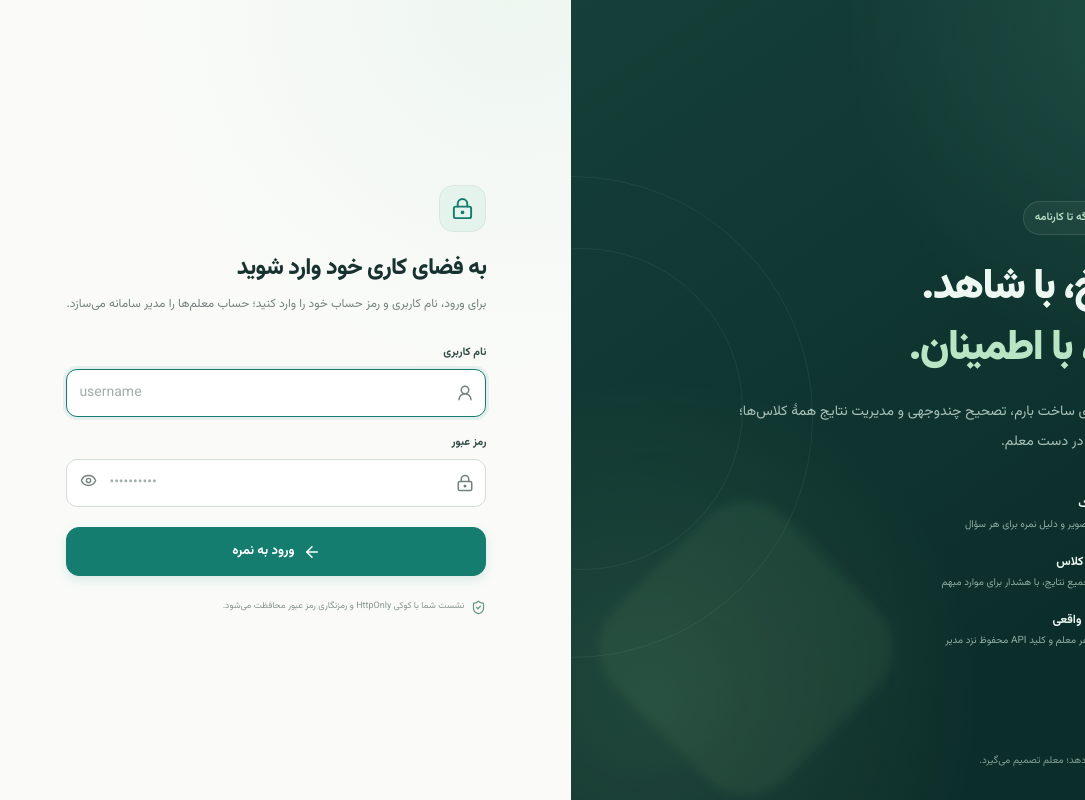
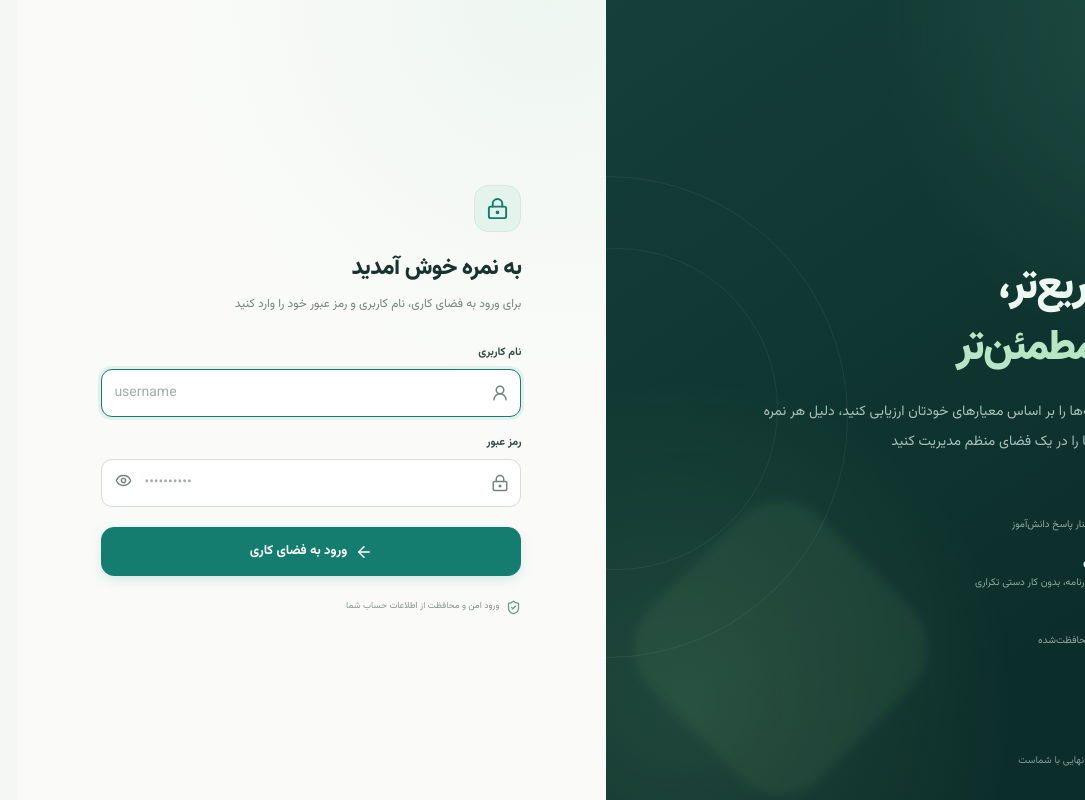
Before and after one commit to animocomics/animation, a Next.js app: page /login in a window 1280 px wide. Shown: the whole page, without its empty margins (195-1280 px from the left). Built offline with nearby package versions, Linux system fonts and the light colour scheme; no server answers.

Commit message:
Refine Persian login page copy
Co-authored-by: arena-agent <297053741+arena-agent@users.noreply.github.com>

```diff
--- a/app/globals.css
+++ b/app/globals.css
@@ -84,7 +84,6 @@ input[type="number"] { font-variant-numeric: tabular-nums; }
   transform: rotate(-3deg); box-shadow: inset 0 0 0 1px rgba(255,255,255,0.35);
 }
 .brand-name { font-size: 27px; line-height: 1; font-weight: 850; letter-spacing: -1px; }
-.brand-dot { color: #9ddab9; }
 .sidebar-close { display: none !important; color: white !important; }
 .workspace-switcher {
   display: flex; align-items: center; gap: 10px; padding: 11px 10px;
--- a/components/app-shell.tsx
+++ b/components/app-shell.tsx
@@ -49,7 +49,7 @@ export function AppShell({ children }: { children: ReactNode }) {
       {mobileOpen && <button className="sidebar-overlay" aria-label="بستن منو" onClick={() => setMobileOpen(false)} />}
       <aside className={`sidebar ${mobileOpen ? "is-open" : ""}`} aria-label="ناوبری اصلی">
         <div className="brand-row">
-          <Link href="/" className="brand" aria-label="نمره، صفحهٔ اصلی"><span className="brand-mark"><CheckCheck size={25} strokeWidth={2.5} /></span><span className="brand-name">نمره<span className="brand-dot">.</span></span></Link>
+          <Link href="/" className="brand" aria-label="نمره، صفحهٔ اصلی"><span className="brand-mark"><CheckCheck size={25} strokeWidth={2.5} /></span><span className="brand-name">نمره</span></Link>
           <button className="icon-button sidebar-close" onClick={() => setMobileOpen(false)} aria-label="بستن منو"><X size={20} /></button>
         </div>
         <div className="workspace-switcher">
--- a/components/login-form.tsx
+++ b/components/login-form.tsx
@@ -12,7 +12,7 @@ export function LoginForm({ showDemoAccounts }: { showDemoAccounts: boolean }) {
 
   async function submit(event?: FormEvent) {
     event?.preventDefault();
-    if (!username.trim() || !password) { setError("نام کاربری و رمز عبور را وارد کنید."); return; }
+    if (!username.trim() || !password) { setError("لطفاً نام کاربری و رمز عبور را وارد کنید"); return; }
     setBusy(true);
     setError("");
     try {
@@ -22,10 +22,10 @@ export function LoginForm({ showDemoAccounts }: { showDemoAccounts: boolean }) {
         body: JSON.stringify({ username, password }),
       });
       const payload = await response.json() as { error?: string };
-      if (!response.ok) throw new Error(payload.error || "ورود ناموفق بود.");
+      if (!response.ok) throw new Error(payload.error || "ورود انجام نشد؛ لطفاً دوباره تلاش کنید");
       window.location.assign("/");
     } catch (reason) {
-      setError(reason instanceof Error ? reason.message : "ورود ناموفق بود.");
+      setError(reason instanceof Error ? reason.message : "ورود انجام نشد؛ لطفاً دوباره تلاش کنید");
       setBusy(false);
     }
   }
@@ -40,26 +40,26 @@ export function LoginForm({ showDemoAccounts }: { showDemoAccounts: boolean }) {
     <main className="login-page">
       <section className="login-story" aria-label="معرفی نمره">
         <div className="login-story-glow" />
-        <div className="login-brand"><span className="brand-mark"><CheckCheck size={27} /></span><span className="brand-name">نمره<span className="brand-dot">.</span></span></div>
+        <div className="login-brand"><span className="brand-mark"><CheckCheck size={27} /></span><span className="brand-name">نمره</span></div>
         <div className="login-story-content">
-          <span className="login-eyebrow"><Sparkles size={15} /> تصحیح منصف، از برگه تا کارنامه</span>
-          <h1>هر پاسخ، با شاهد.<br /><em>هر نمره، با اطمینان.</em></h1>
-          <p>فضای شخصی شما برای ساخت بارم، تصحیح چندوجهی و مدیریت نتایج همهٔ کلاس‌ها؛ با کنترل نهایی همیشه در دست معلم.</p>
+          <span className="login-eyebrow"><Sparkles size={15} /> دستیار هوشمند معلم</span>
+          <h1>تصحیح سریع‌تر،<br /><em>نمره‌دهی مطمئن‌تر</em></h1>
+          <p>نمره به شما کمک می‌کند برگه‌ها را بر اساس معیارهای خودتان ارزیابی کنید، دلیل هر نمره را ببینید و نتایج همهٔ کلاس‌ها را در یک فضای منظم مدیریت کنید</p>
           <div className="login-benefits">
-            <div><span><FileCheck2 size={20} /></span><p><strong>تصحیح با مدرک</strong><small>رونوشت، شاهد تصویر و دلیل نمره برای هر سؤال</small></p></div>
-            <div><span><UsersRound size={20} /></span><p><strong>کارنامهٔ خودکار کلاس</strong><small>تطبیق هویت و تجمیع نتایج، با هشدار برای موارد مبهم</small></p></div>
-            <div><span><ShieldCheck size={20} /></span><p><strong>حریم خصوصی واقعی</strong><small>حساب جدا برای هر معلم و کلید API محفوظ نزد مدیر</small></p></div>
+            <div><span><FileCheck2 size={20} /></span><p><strong>نمره‌دهی شفاف</strong><small>دلیل و شاهد هر نمره، در کنار پاسخ دانش‌آموز</small></p></div>
+            <div><span><UsersRound size={20} /></span><p><strong>مدیریت یکپارچهٔ کلاس</strong><small>ثبت نمره‌ها و آماده‌سازی کارنامه، بدون کار دستی تکراری</small></p></div>
+            <div><span><ShieldCheck size={20} /></span><p><strong>فضای کاری امن</strong><small>اطلاعات هر معلم، جدا و محافظت‌شده</small></p></div>
           </div>
         </div>
-        <div className="login-story-foot"><span className="status-dot" /> هوش مصنوعی پیشنهاد می‌دهد؛ معلم تصمیم می‌گیرد.</div>
+        <div className="login-story-foot"><span className="status-dot" /> هوش مصنوعی کمک می‌کند؛ تصمیم نهایی با شماست</div>
       </section>
 
       <section className="login-panel">
         <div className="login-form-wrap">
-          <div className="login-mobile-brand"><span className="brand-mark"><CheckCheck size={24} /></span><span className="brand-name">نمره<span className="brand-dot">.</span></span></div>
+          <div className="login-mobile-brand"><span className="brand-mark"><CheckCheck size={24} /></span><span className="brand-name">نمره</span></div>
           <span className="login-lock"><LockKeyhole size={23} /></span>
-          <h2>به فضای کاری خود وارد شوید</h2>
-          <p className="login-subtitle">برای ورود، نام کاربری و رمز حساب خود را وارد کنید؛ حساب معلم‌ها را مدیر سامانه می‌سازد.</p>
+          <h2>به نمره خوش آمدید</h2>
+          <p className="login-subtitle">برای ورود به فضای کاری، نام کاربری و رمز عبور خود را وارد کنید</p>
           <form onSubmit={submit} className="login-form">
             <div className="form-field">
               <label htmlFor="login-username">نام کاربری</label>
@@ -70,7 +70,7 @@ export function LoginForm({ showDemoAccounts }: { showDemoAccounts: boolean }) {
               <div className="input-with-icon input-with-action"><LockKeyhole size={18} /><input id="login-password" className="input" dir="ltr" type={showPassword ? "text" : "password"} autoComplete="current-password" value={password} onChange={(event) => setPassword(event.target.value)} placeholder="••••••••••" disabled={busy} /><button type="button" className="input-action" aria-label={showPassword ? "پنهان‌کردن رمز" : "نمایش رمز"} onClick={() => setShowPassword((value) => !value)}>{showPassword ? <EyeOff size={17} /> : <Eye size={17} />}</button></div>
             </div>
             {error && <div className="login-error" role="alert">{error}</div>}
-            <button className="btn btn-primary btn-lg login-submit" disabled={busy}>{busy ? <LoaderCircle className="spin-icon" size={18} /> : <ArrowLeft size={18} />}{busy ? "در حال ورود…" : "ورود به نمره"}</button>
+            <button className="btn btn-primary btn-lg login-submit" disabled={busy}>{busy ? <LoaderCircle className="spin-icon" size={18} /> : <ArrowLeft size={18} />}{busy ? "در حال ورود…" : "ورود به فضای کاری"}</button>
           </form>
 
           {showDemoAccounts && <div className="demo-accounts">
@@ -80,9 +80,9 @@ export function LoginForm({ showDemoAccounts }: { showDemoAccounts: boolean }) {
               <button onClick={() => fillAccount("teacher")}><span><UserRound size={17} /></span><strong>معلم نمونه</strong><small dir="ltr">teacher</small><Check size={14} /></button>
               <button onClick={() => fillAccount("admin")}><span><ShieldCheck size={17} /></span><strong>مدیر سامانه</strong><small dir="ltr">admin</small><Check size={14} /></button>
             </div>
-            <small className="demo-security-note">رمزهای اولیه پیش از استقرار واقعی باید با متغیرهای محیطی تغییر کنند.</small>
+            <small className="demo-security-note">پیش از استفادهٔ واقعی، رمزهای پیش‌فرض را تغییر دهید</small>
           </div>}
-          <div className="login-privacy"><ShieldCheck size={15} /><span>نشست شما با کوکی HttpOnly و رمزنگاری رمز عبور محافظت می‌شود.</span></div>
+          <div className="login-privacy"><ShieldCheck size={15} /><span>ورود امن و محافظت از اطلاعات حساب شما</span></div>
         </div>
       </section>
     </main>
```
